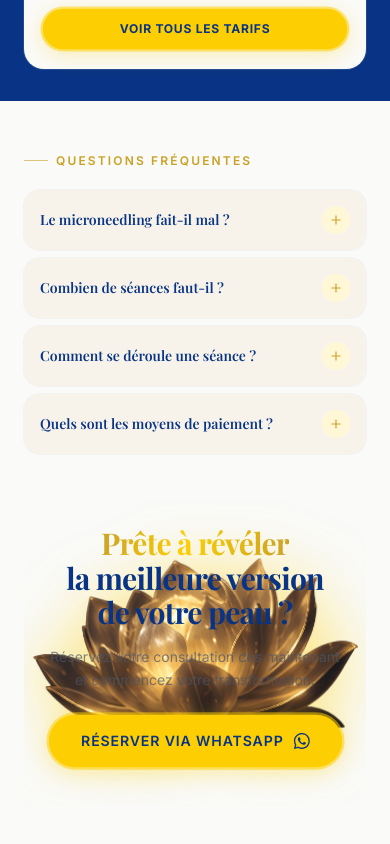
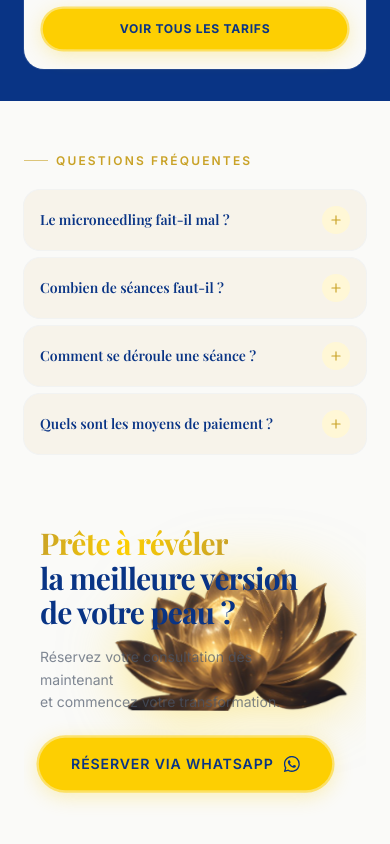
Before and after one commit to kenryalonzo/com.cythia.dev, a Next.js app: page / in a window 390 px wide. Shown: the part 6629-7473 px from the top of the page. Built offline with nearby package versions, Linux system fonts and the light colour scheme.

Commit message:
Refactor FAQ component for improved readability and structure

```diff
--- a/components/FAQ.tsx
+++ b/components/FAQ.tsx
@@ -42,7 +42,7 @@ export function FAQ() {
   return (
     <section className="relative overflow-hidden bg-ivory py-10 md:py-14">
       <div className="container-luxe">
-				<div className="grid grid-cols-1 items-start gap-8 lg:grid-cols-[1fr_1.2fr]">
+        <div className="grid grid-cols-1 items-start gap-8 lg:grid-cols-[1fr_1fr]">
           {/* Colonne gauche — FAQ */}
           <Reveal direction="left">
             <span className="eyebrow inline-flex items-center gap-2">
@@ -93,7 +93,7 @@ export function FAQ() {
 
           {/* Colonne droite — CTA + Lotus */}
           <Reveal direction="right">
-						<div className="relative flex min-h-[300px] items-center justify-center overflow-hidden py-10 lg:min-h-[360px]">
+            <div className="relative flex min-h-[300px] items-center overflow-hidden py-10 lg:min-h-[360px]">
               {/* Lotus en arrière-plan — collé à droite */}
               <motion.div
                 animate={{
@@ -105,11 +105,11 @@ export function FAQ() {
                   repeat: Infinity,
                   ease: "easeInOut",
                 }}
-								className="absolute bottom-0 right-0 top-0 my-auto flex items-center"
+                className="absolute top-18 right-22 translate-x-1/3"
               >
                 <Image
                   src="/assets/images/lotus-cote-droit.png"
-									alt=""
+                  alt="lotus-image-cosmetique"
                   width={280}
                   height={280}
                   style={{ width: "auto", height: "auto" }}
@@ -117,8 +117,8 @@ export function FAQ() {
                 />
               </motion.div>
 
-							{/* Contenu CTA — centré */}
-							<div className="relative z-10 max-w-md text-center lg:text-left">
+              {/* Contenu CTA — z-index élevé pour passer devant */}
+              <div className="relative z-20 ml-4 max-w-[280px]">
                 <h2 className="font-display text-3xl font-bold leading-[1.15] tracking-tight text-royal sm:text-4xl">
                   <span className="text-gradient-gold">Prête à révéler</span>
                   <br />
@@ -137,7 +137,7 @@ export function FAQ() {
                     external
                     variant="gold"
                     size="lg"
-										className="animate-pulse-glow shadow-gold"
+                    className="animate-pulse-glow whitespace-nowrap shadow-gold"
                     icon={
                       <svg
                         viewBox="0 0 24 24"
```
Lines whose indentation alone changed are shown as unchanged.
